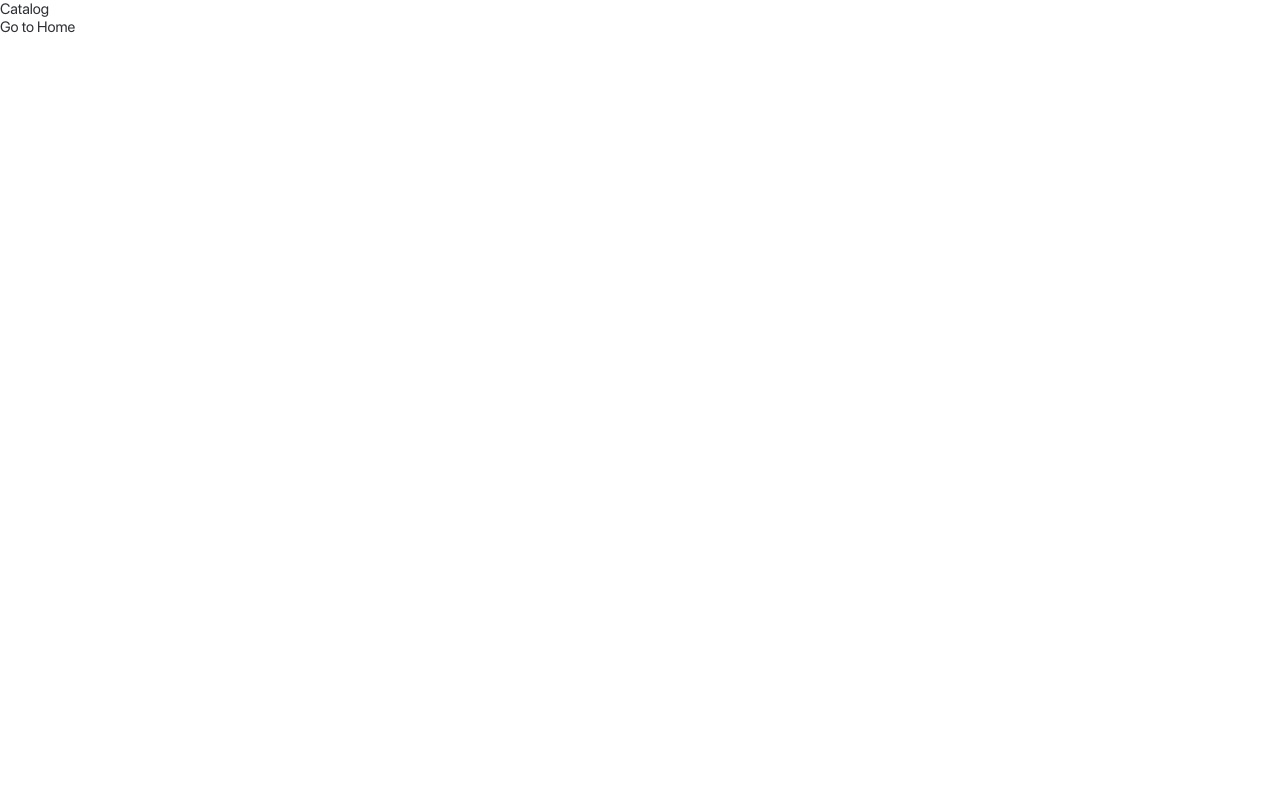
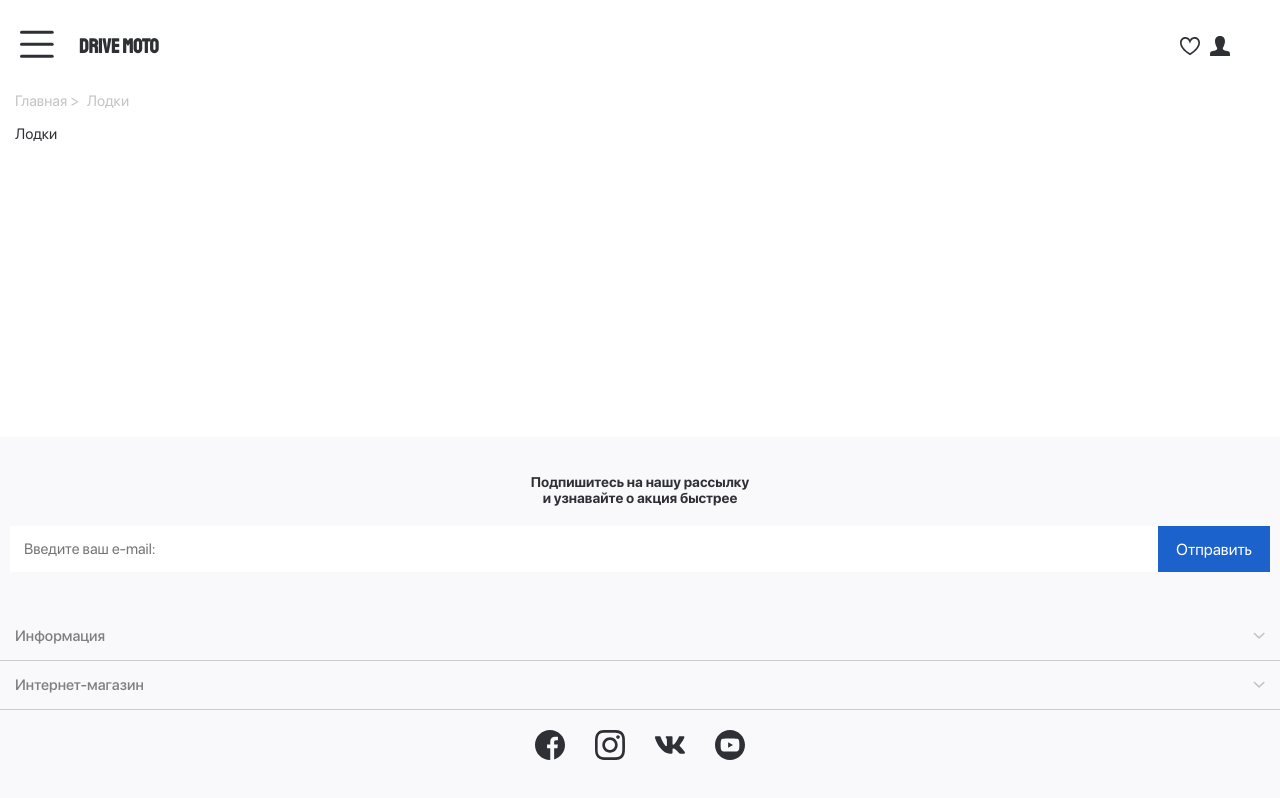
Before and after one commit to molotovv70/gidrotsikly, a Vue app: page /catalog/boats in a window 1280 px wide. Built offline with nearby package versions, Linux system fonts and the light colour scheme.

Commit message:
feat: add breadchrumbs

```diff
--- a/src/components/layouts/MainLayout.vue
+++ b/src/components/layouts/MainLayout.vue
@@ -1,10 +1,17 @@
 <script setup lang='ts'>
 import MainHeader from '@/components/widgets/headers/MainHeader.vue'
 import MainFooter from '@/components/widgets/footers/MainFooter.vue'
+
+defineProps({
+  isShowHeaderBottom: {
+    type: Boolean,
+    default: true
+  }
+})
 </script>
 
-<template>
-  <MainHeader />
+<template class='main-layout__container'>
+  <MainHeader :is-show-header-bottom='isShowHeaderBottom' />
   <div class='container'>
     <slot />
   </div>
@@ -12,10 +19,14 @@ import MainFooter from '@/components/widgets/footers/MainFooter.vue'
 </template>
 
 <style scoped>
+.main-layout__container {
+  display: flex;
+}
 .container {
   flex-grow: 1;
   margin: 0 auto;
   max-width: 1320px;
+  width: 100%;
   padding: 0 15px;
 }
 </style>
--- /dev/null
+++ b/src/components/layouts/ProductsPageLayout.vue
@@ -0,0 +1,15 @@
+<script setup lang='ts'>
+
+
+defineProps<{
+  title: string
+}>()
+</script>
+
+<template>
+  {{ title }}
+</template>
+
+<style scoped>
+
+</style>
--- /dev/null
+++ b/src/components/ui/Breadcrumbs.vue
@@ -0,0 +1,56 @@
+<script setup lang="ts">
+import { useRoute, useRouter } from 'vue-router';
+import { computed } from 'vue';
+
+const route = useRoute();
+const router = useRouter();
+
+const breadcrumbs = computed(() => {
+  const paths = route.path.split('/').filter(Boolean);
+  const breadcrumbs = paths.map((path, index) => {
+    const to = '/' + paths.slice(0, index + 1).join('/');
+    return {
+      name: router.resolve(to).name || path,
+      to,
+    };
+  });
+  return breadcrumbs;
+});
+
+const navigate = (to: string) => {
+  router.push(to);
+};
+</script>
+
+<template>
+  <nav class="breadcrumbs">
+    <ul>
+      <li v-for="(breadcrumb, index) in breadcrumbs" :key="index">
+        <router-link :to="breadcrumb.to">{{ breadcrumb.name }}</router-link>
+        <span v-if="index < breadcrumbs.length - 1"> > </span>
+      </li>
+    </ul>
+  </nav>
+</template>
+
+<style scoped>
+.breadcrumbs {
+  font-size: 15px;
+  color: var(--palette-light-thin-color);
+  margin-bottom: 1rem;
+}
+
+.breadcrumbs ul {
+  display: flex;
+  list-style: none;
+  padding: 0;
+}
+
+.breadcrumbs li {
+  color: var(--palette-light-thin-color);
+  margin-right: 0.5rem;
+}
+.breadcrumbs span {
+  color: var(--palette-light-thin-color);
+}
+</style>
--- a/src/components/widgets/footers/MainFooter.vue
+++ b/src/components/widgets/footers/MainFooter.vue
@@ -89,7 +89,6 @@ const socialItems: {icon: IconProps, url: string}[] = [
 <style scoped>
 .footer {
   background-color: var(--palette-light-footer-color);
-  min-height: 500px;
 }
 .footer__email {
   padding: 17px 0 40px 0;
@@ -104,7 +103,7 @@ const socialItems: {icon: IconProps, url: string}[] = [
   padding: 0 10px;
 }
 .footer__bottom {
-  padding: 40px 0 80px 0;
+  padding: 20px 0 40px 0;
 }
 .footer__socials {
   display: flex;
--- a/src/components/widgets/headers/MainHeader.vue
+++ b/src/components/widgets/headers/MainHeader.vue
@@ -2,6 +2,13 @@
 import Sidebar from '@/components/ui/Sidebar.vue'
 // import HomeImg from '@/assets/icons/home.svg'
 import { SidebarProps } from '@/types/components/ui/Sidebar.ts'
+
+defineProps({
+  isShowHeaderBottom: {
+    type: Boolean,
+    default: true
+  }
+})
 
 /* icons */
 import FavoriteIcon from '@/assets/icons/favorite.svg'
@@ -77,7 +84,7 @@ const itemsBottom: SidebarProps[] = [
         </RouterLink>
       </div>
     </div>
-    <div class='header__bottom'>
+    <div class='header__bottom' v-if='isShowHeaderBottom'>
       <div class='header__links'>
         <RouterLink v-for="item in itemsBottom" :to="item.route" class='header__link'>
           <li :key="item.id" class='header__item'>
--- a/src/pages/Catalog/Boats.vue
+++ b/src/pages/Catalog/Boats.vue
@@ -1,9 +1,10 @@
 <script setup lang='ts'>
+import ProductsPageLayout from '@/components/layouts/ProductsPageLayout.vue'
 
 </script>
 
 <template>
-
+  <ProductsPageLayout title='Лодки' />
 </template>
 
 <style scoped>
--- a/src/pages/Catalog/Catalog.vue
+++ b/src/pages/Catalog/Catalog.vue
@@ -1,15 +1,14 @@
 <script setup lang="ts">
-import { RouterLink } from 'vue-router'
-
+import MainLayout from '@/components/layouts/MainLayout.vue'
+import Breadcrumbs from '@/components/ui/Breadcrumbs.vue'
 </script>
 
 <template>
-  <div class='container'>
-    <h1>Catalog</h1>
-    <RouterLink to="/">Go to Home</RouterLink>
-  </div>
+  <MainLayout :is-show-header-bottom='false'>
+    <Breadcrumbs />
+    <router-view />
+  </MainLayout>
 </template>
 
 <style scoped>
-
 </style>
--- a/src/router.ts
+++ b/src/router.ts
@@ -32,7 +32,7 @@ const routes = [
   },
   {
     path: '/catalog',
-    name: 'catalog',
+    name: 'Главная',
     component: Catalog,
     children: [
       {
@@ -42,7 +42,7 @@ const routes = [
       },
       {
         path: 'boats',
-        name: 'boats',
+        name: 'Лодки',
         component: Boats,
       },
       {
```
